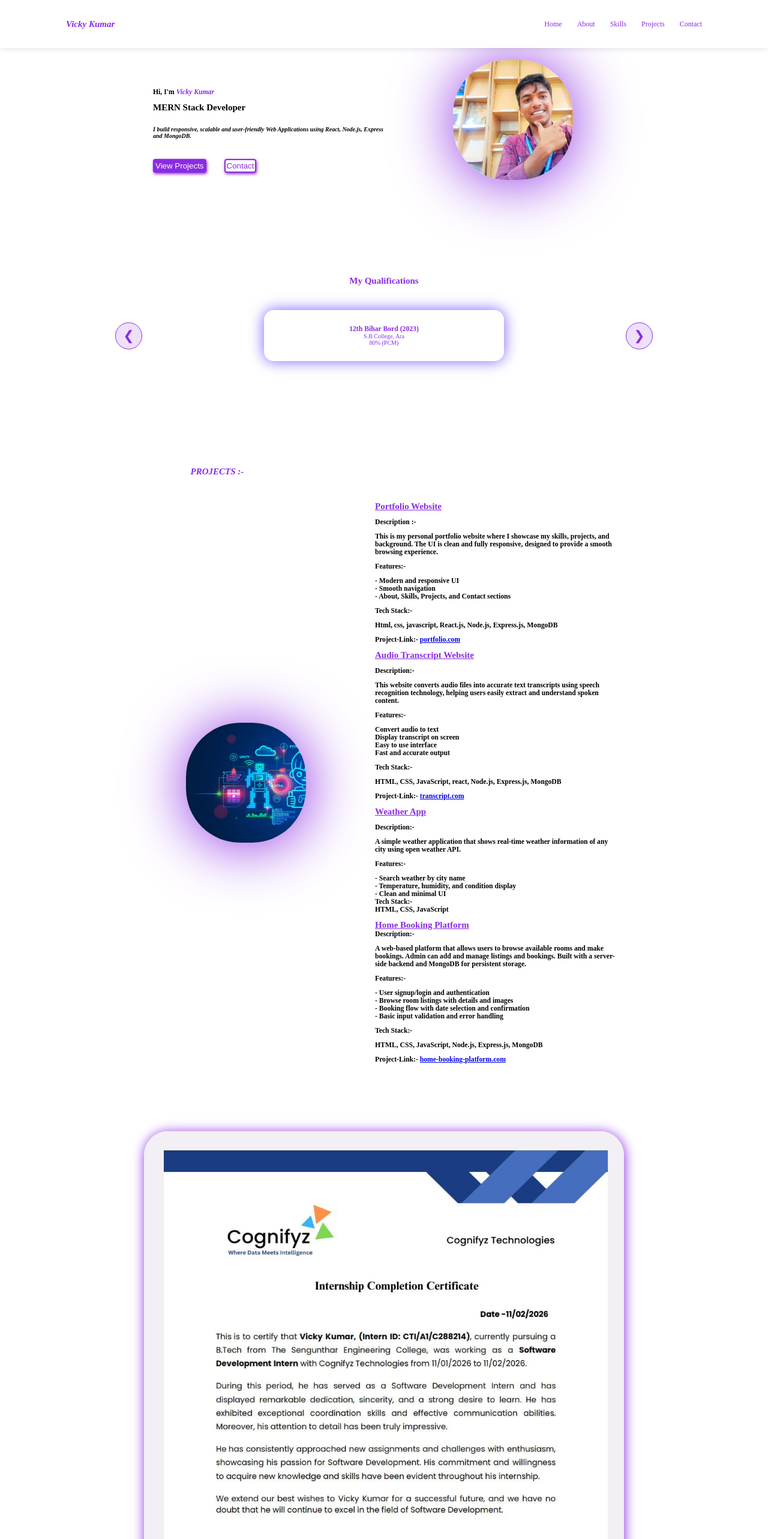
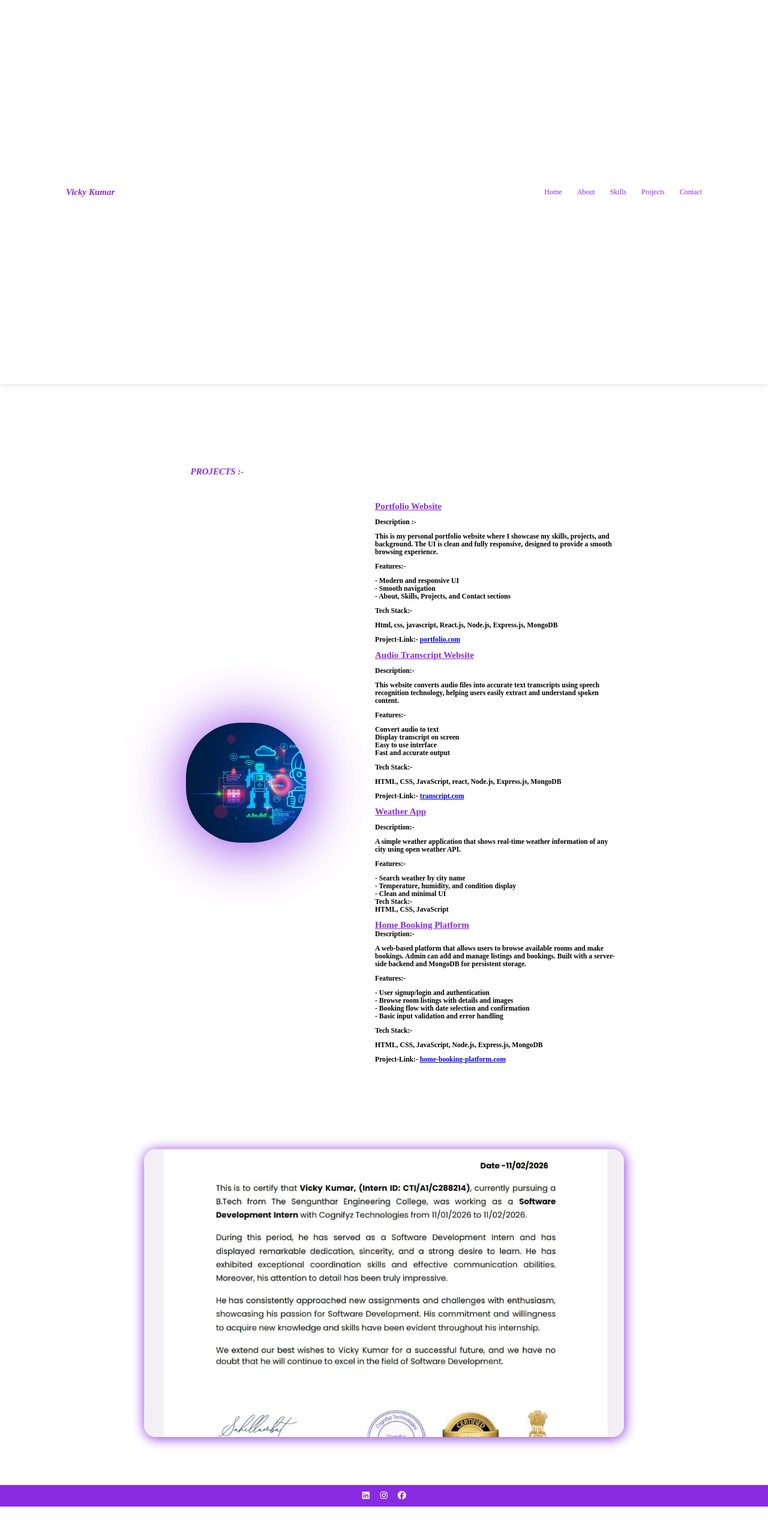
Before and after one commit to vicky-kumar-99/react-portfolio-fronted, a React (Vite) app: page / in a window 1280 px wide. Shown: the top 2566 px of the page at 60% size. After the commit the page ends 2512 px from the top, so only its background shows below. Built offline with nearby package versions, Linux system fonts and the light colour scheme.

Commit message:
css change

```diff
--- a/src/index.css
+++ b/src/index.css
@@ -490,27 +490,50 @@ h2 i b {
 }
 
 .intership-picture {
-     width:100%;
-    max-width:800px;
-    height: 800px;
+
+    width: 100%;
+    max-width: 800px;
+
+
+    min-height: 60vh;
+
     display: flex;
     flex-wrap: wrap;
-     gap: 3rem;
+    gap: 2rem;
 
-    margin-top: 30px;
-    margin-bottom: 80px;
-    margin-left: auto;
-    margin-right: auto;
-    padding: 0 1.5rem;
+    margin: 30px auto 80px auto;
+    padding: 1rem;
+
     align-items: center;
     justify-content: center;
 
-    border-radius: 5%;
+    border-radius: 20px;
     box-shadow: 1px 2px 20px blueviolet;
+
     position: relative;
-    right: 0;
-    margin:auto;
-      background-image: url("./pictures/intership.jpeg");
+
+    background-image: url("./pictures/intership.jpeg");
     background-repeat: no-repeat;
     background-size: cover;
+    background-position: center;
+
+    transition: all 0.3s ease-in-out;
 }
+
+@media (max-width: 768px) {
+    .container {
+        min-height: 70vh;
+        gap: 1.5rem;
+        padding: 1rem;
+        border-radius: 15px;
+        box-shadow: 0 0 15px rgba(138, 43, 226, 0.6);
+    }
+}
+
+@media (min-width: 1024px) {
+    .container {
+        min-height: 80vh;
+        gap: 3rem;
+        padding: 2rem;
+    }
+}
```
